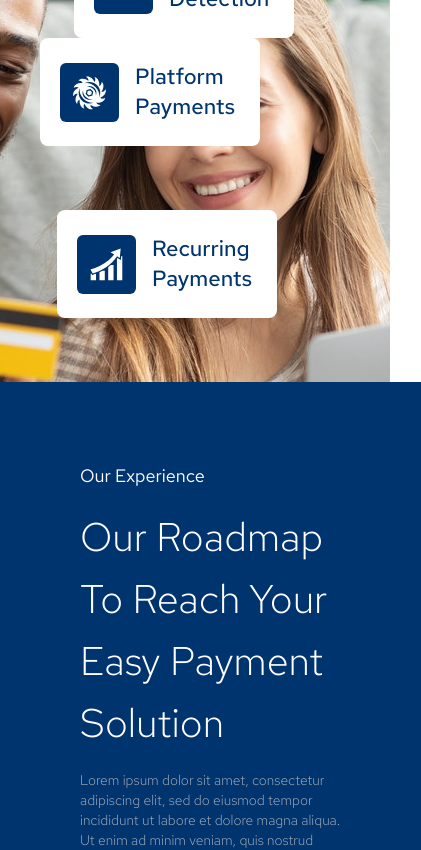
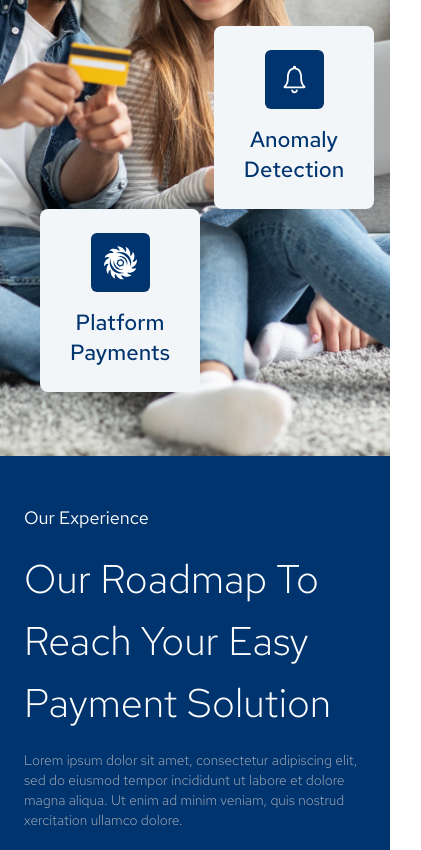
Before and after one commit to programmerrafi/payment-getway-next-js, a Next.js app: page / in a window 390 px wide. Shown: the part 4820-5670 px from the top of the page, 421 px wide, since content can reach past the window. Built offline with nearby package versions, Linux system fonts and the light colour scheme; what tailwindcss-animation-delay would draw is missing.

Commit message:
responsive done

```diff
--- /dev/null
+++ b/app/components/Cart/PaymentCard.js
@@ -0,0 +1,21 @@
+import React from "react";
+
+function PaymentCard({ name = null, text }) {
+  const IconName = name;
+  return (
+    <div className="bg-[#f3f6f9] rounded-lg py-6 px-5 w-[160px] md:w-[220px]">
+      <div className={`flex items-center gap-4 flex-col md:flex-row`}>
+        <div className={`bg-colorSecondary p-3 rounded-md`}>
+          <IconName size={35} className={`text-white`} />
+        </div>
+        <p
+          className={`text-[22px] leading-[30px] text-colorSecondary font-medium font-RadHatText text-center md:text-start`}
+        >
+          {text}
+        </p>
+      </div>
+    </div>
+  );
+}
+
+export default PaymentCard;
--- a/app/components/Home/EasyPayment.js
+++ b/app/components/Home/EasyPayment.js
@@ -1,11 +1,11 @@
 import React from "react";
-import Icons from "../shared/Icons";
 import { setBackgroundImage } from "../utils/helpers";
 import { IoIosNotificationsOutline } from "react-icons/io";
 import { GiCircularSawblade } from "react-icons/gi";
 import { GiProgression } from "react-icons/gi";
 import CircleProgress from "../Cart/CircleProgress";
 import ButtonC from "../shared/ButtonC";
+import PaymentCard from "../Cart/PaymentCard";
 
 function EasyPayment() {
   return (
@@ -15,61 +15,37 @@ function EasyPayment() {
         <div className="lg:w-[50%] w-full rounded-tl-[100px] md:rounded-tl-[200px] lg:rounded-tl-[300px] overflow-hidden -z-10 lg:z-0">
           {/* background image */}
           <div
-            className="lg:w-[50%] w-full h-full absolute top-0 left-0 rounded-tl-[100px] md:rounded-tl-[200px] lg:rounded-tl-[300px] bg-position !bg-auto md:!bg-contain lg:!bg-cover"
+            className="lg:w-[50%] w-full lg:h-full md:h-[44%] h-[39%] absolute top-0 left-0 rounded-tl-[100px] md:rounded-tl-[200px] lg:rounded-tl-[300px] sm:!bg-cover !bg-center"
             style={setBackgroundImage("images/platfrom-bg.jpeg", {
               backgroundPosition: "30% 0px",
             })}
           ></div>
           {/* info */}
           <div className="relative">
-            <div className="lg:pt-[19rem] pt-[8rem] pb-16 pr-24 lg:pr-12 pl-10">
+            <div className="lg:pt-[19rem] pt-[10rem] pb-16 pr-4 sm:pr-24 lg:pr-12 pl-10">
               {/* Card 1 */}
-              <div className="flex justify-end">
-                <div className="bg-white rounded-lg py-6 px-5 w-[220px]">
-                  <Icons
-                    name={IoIosNotificationsOutline}
-                    text="Anomaly Detection"
-                    size="35"
-                    iDiv="!gap-4"
-                    textClass="!text-[22px] leading-[30px] !text-colorSecondary !font-medium"
-                    className="!text-white"
-                    iClassName="bg-colorSecondary p-3 rounded-md"
-                  />
-                </div>
+              <div className="flex justify-end mt-16">
+                <PaymentCard
+                  text="Anomaly Detection"
+                  name={IoIosNotificationsOutline}
+                />
               </div>
               {/* Card 2 */}
               <div className="flex justify-start">
-                <div className="bg-white rounded-lg py-6 px-5 w-[220px]">
-                  <Icons
-                    name={GiCircularSawblade}
-                    text="Platform Payments"
-                    size="35"
-                    iDiv="!gap-4"
-                    textClass="!text-[22px] leading-[30px] !text-colorSecondary !font-medium"
-                    className="!text-white"
-                    iClassName="bg-colorSecondary p-3 rounded-md"
-                  />
-                </div>
+                <PaymentCard
+                  text="Platform Payments"
+                  name={GiCircularSawblade}
+                />
               </div>
               {/* Card 3 */}
-              <div className="flex justify-center pt-16 lg:pt-36">
-                <div className="bg-white rounded-lg py-6 px-5 w-[220px]">
-                  <Icons
-                    name={GiProgression}
-                    text="Recurring Payments"
-                    size="35"
-                    iDiv="!gap-4"
-                    textClass="!text-[22px] leading-[30px] !text-colorSecondary !font-medium"
-                    className="!text-white"
-                    iClassName="bg-colorSecondary p-3 rounded-md"
-                  />
-                </div>
+              <div className="md:flex justify-center pt-16 lg:pt-36 hidden md:block">
+                <PaymentCard text="Recurring Payments" name={GiProgression} />
               </div>
             </div>
           </div>
         </div>
         {/* Right */}
-        <div className="lg:w-[50%] p-20 bg-colorSecondary font-RadHatText">
+        <div className="lg:w-[50%] lg:p-20 md:p-12 py-12 px-6 bg-colorSecondary font-RadHatText">
           <h3 className=" text-lg text-white font-normal font-RadHatText">
             Our Experience
           </h3>
@@ -82,11 +58,11 @@ function EasyPayment() {
             ad minim veniam, quis nostrud xercitation ullamco dolore.
           </p>
           {/* Counter circle */}
-          <div className="flex gap-20 mb-14">
+          <div className="flex gap-10 md:gap-20 mb-14 flex-col md:flex-row">
             {/* Left Circle */}
             <div className="font-RadHatText lg:w-[40%]">
               {/* Countdown Timer */}
-              <div className="w-[42%] mt-8 lg:w-[63%] mb-4">
+              <div className="w-[25%] md:w-[42%] mt-8 lg:w-[63%] mb-4">
                 <CircleProgress bWith={2} pNumber={87} />
               </div>
               <h1 className="font-normal text-white text-[24px] pb-2">
@@ -99,7 +75,7 @@ function EasyPayment() {
             {/* Right Circle */}
             <div className="font-RadHatText lg:w-[40%]">
               {/* Countdown Timer */}
-              <div className="w-[42%] mt-8 lg:w-[63%] mb-4">
+              <div className="w-[25%] md:w-[42%] mt-8 lg:w-[63%] mb-4">
                 <CircleProgress bWith={2} pNumber={95} />
               </div>
               <h1 className="font-normal text-white text-[24px] pb-2">
```
